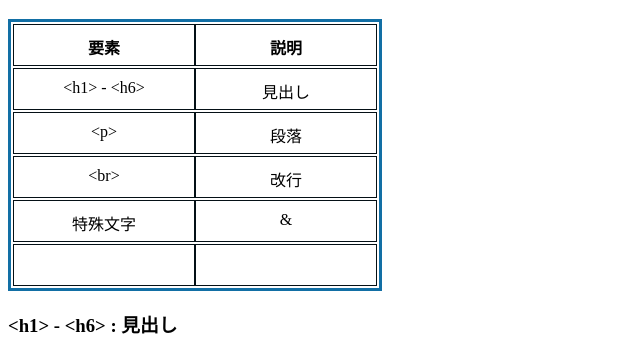
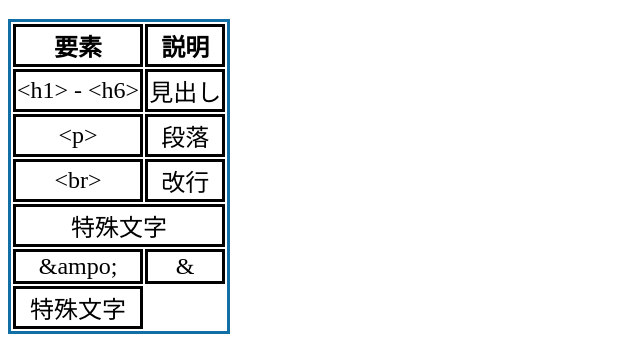
Before and after one commit to fkushi/TipsWeb.github.io, a plain HTML site: page html/List01/webTips.html in a window 1280 px wide. Shown: the part 139-489 px from the top of the page, without its empty margins (0-640 px from the left). Drawn offline with Linux system fonts and the light colour scheme.

Commit message:
htmlページ修正。

```diff
--- a/css/Border_outerFrame.css
+++ b/css/Border_outerFrame.css
@@ -11,13 +11,10 @@
     border: 3px solid #126fa5;
 }
 
-td,th{
-    display: table-cell; /* ブロックレベル要素をtd(th)と同じように表示にする*/
-    border: 1px solid #041016;
-    padding: var(--padHeight) var(--padWidht);
-    width: var(--WIDTH);
-    height: var(--HEIGHT);
-    display:inline-block;
+th,td {
+    border-style:solid;
+    border-width: black;
+    font-size: 24px;
 }
 
 .dtable{
--- a/html/List01/webTips.html
+++ b/html/List01/webTips.html
@@ -9,9 +9,13 @@
 
         <h1>HTML</h1>
         <table class="dtable_Head">
+            <thead>
                 <tr>
                     <th>要素</th><th>説明</th>
                 </tr>
+            </thead>
+
+            <tbody>
                 <tr>
                     <td>&lt;h1&gt; - &lt;h6&gt;</td><td>見出し</td>
                 </tr>
@@ -22,11 +26,16 @@
                     <td>&lt;br&gt;</td><td>改行</td>
                 </tr>
                 <tr>
-               <td>特殊文字</td><td rowspan="2">&amp;</td>                           </td>
+                    <td colspan="2">特殊文字</td>
                 </tr>
                 <tr>
-                <td></td><td></td>
+                    <td>&amp;ampo;</td><td>&amp;</td>                           </td>
                 </tr>
+                <tr>
+                    <td>特殊文字</td>
+                </tr>
+            </tbody>
+
         </table>
 
         <h3>&lt;h1&gt; - &lt;h6&gt; : 見出し</h3>
```
Lines whose indentation alone changed are shown as unchanged.
